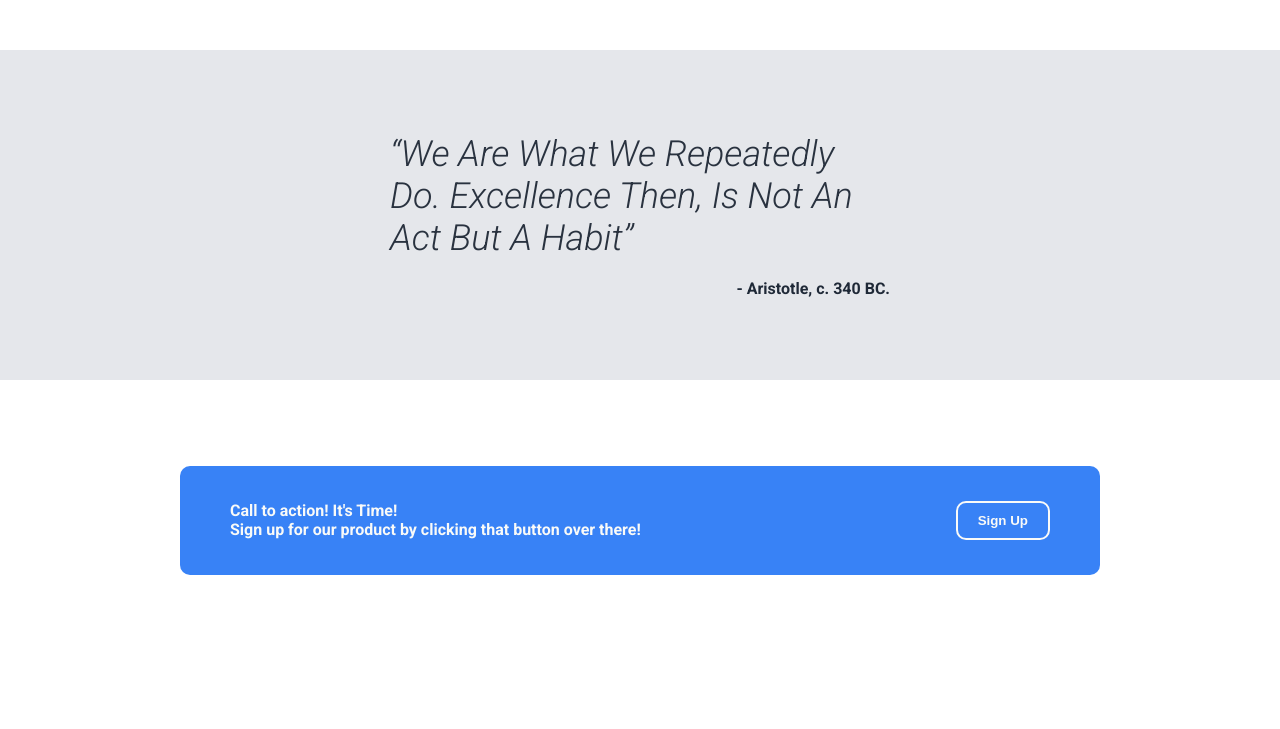
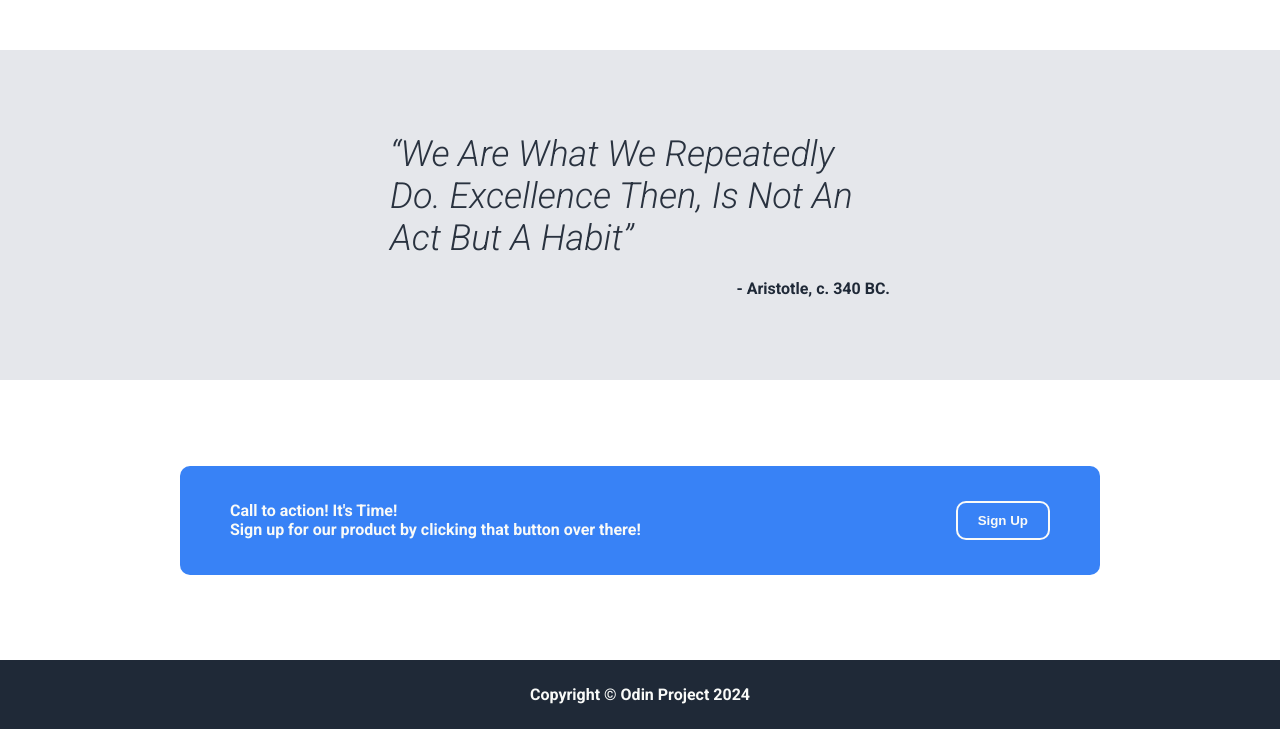
Before and after one commit to navi-cc/landing-page, a plain HTML site: page index.html in a window 1280 px wide. Shown: the part 887-1616 px from the top of the page. Before the commit the page ends 1547 px from the top, so only its background shows below. Drawn offline with Linux system fonts and the light colour scheme.

Commit message:
Add footer

```diff
--- a/index.html
+++ b/index.html
@@ -136,16 +136,15 @@
 
         </section>
 
+   </main>
 
+   <footer>
 
+    <div class="footer-text">
+        Copyright &#169 Odin Project 2024
+    </div>
 
-
-
-
-
-
-
-   </main>
+   </footer>
 
 
 </body>
--- a/style.css
+++ b/style.css
@@ -306,3 +306,22 @@ main {
     margin-right: 40px;
 
 }
+
+footer {
+
+    display: flex;
+    justify-content: center;
+    align-items: center;
+
+    background-color: #1f2937;
+
+    padding: 25px;
+
+}
+
+.footer-text {
+
+    color: #f9faf8;
+    font-weight: 700;
+
+}
```
Lines whose indentation alone changed are shown as unchanged.
